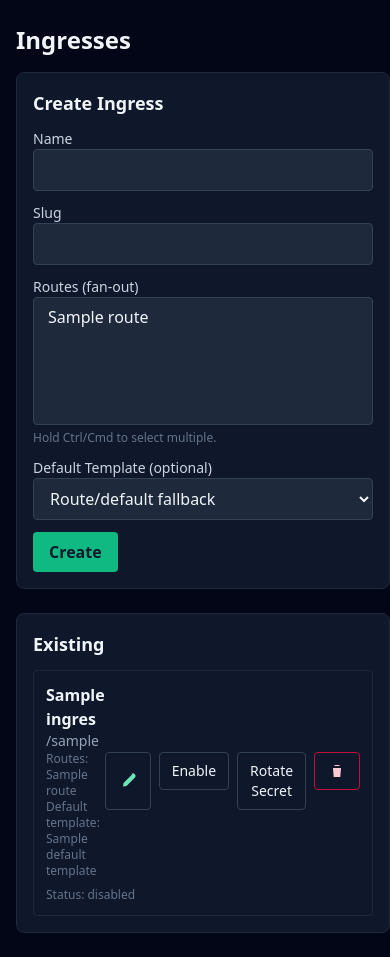
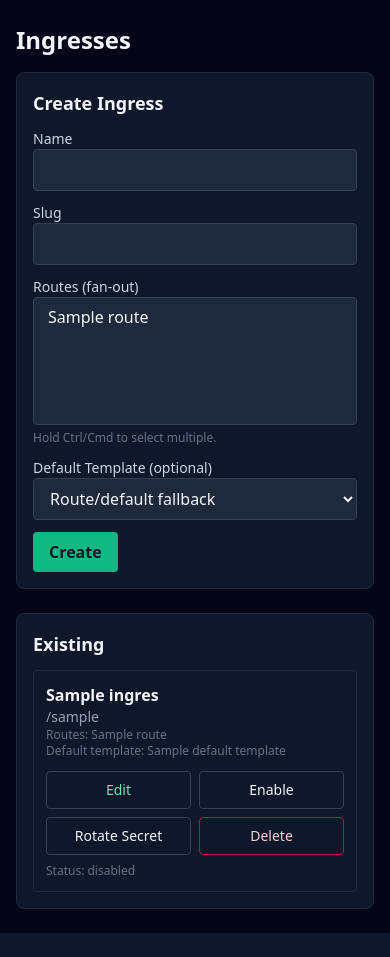
Before and after one commit to Ferdyverse/NotificationHub, a FastAPI app: template app/templates/ingresses.html in a window 390 px wide. Shown: the part 85-1042 px from the top of the page. After the commit the page ends 1018 px from the top, so only its background shows below. Run offline with FastAPI, Linux system fonts and the light colour scheme; the template is opened without the code that fills it: most values are stand-ins (such as "Sample title", 1, 10 or a date in 2020); some libraries are stand-ins or nearby versions.

Commit message:
feat(ui): improve ingress action buttons with responsive grid layout

```diff
--- a/app/templates/ingresses.html
+++ b/app/templates/ingresses.html
@@ -44,7 +44,7 @@
     <div class="space-y-3">
       {% for ingress in ingresses %}
         <div class="border border-slate-800 rounded p-3">
-          <div class="flex justify-between items-center">
+          <div class="flex flex-col gap-3 sm:flex-row sm:items-center sm:justify-between">
             <div>
               <div class="font-semibold">{{ ingress.name }}</div>
               <div class="text-sm text-slate-400">/{{ ingress.slug }}</div>
@@ -55,25 +55,21 @@
                 Default template: {{ ingress.default_template.name if ingress.default_template else "-" }}
               </div>
             </div>
-            <div class="flex gap-2">
-              <a class="px-3 py-2 rounded border border-slate-700 text-emerald-300 inline-flex items-center justify-center" href="/ui/ingresses/{{ ingress.id }}" aria-label="Edit">
-                <svg class="h-5 w-5" viewBox="0 0 20 20" fill="currentColor" aria-hidden="true">
-                  <path d="M13.586 3a2 2 0 0 1 2.828 0l.586.586a2 2 0 0 1 0 2.828l-8.5 8.5-3.5.586.586-3.5 8.5-8.5z"/>
-                </svg>
+            <div class="grid grid-cols-2 gap-2 w-full sm:w-56">
+              <a class="px-3 py-2 rounded border border-slate-700 text-emerald-300 text-sm text-center" href="/ui/ingresses/{{ ingress.id }}">
+                Edit
               </a>
-              <form method="post" action="/ui/ingresses/{{ ingress.id }}/toggle">
-                <button class="px-3 py-2 rounded border border-slate-700 text-sm">
+              <form method="post" action="/ui/ingresses/{{ ingress.id }}/toggle" class="w-full">
+                <button class="w-full px-3 py-2 rounded border border-slate-700 text-sm">
                   {{ "Disable" if ingress.is_active else "Enable" }}
                 </button>
               </form>
-              <form method="post" action="/ui/ingresses/{{ ingress.id }}/rotate">
-                <button class="px-3 py-2 rounded border border-slate-700 text-sm">Rotate Secret</button>
+              <form method="post" action="/ui/ingresses/{{ ingress.id }}/rotate" class="w-full">
+                <button class="w-full px-3 py-2 rounded border border-slate-700 text-sm">Rotate Secret</button>
               </form>
-              <form method="post" action="/ui/ingresses/{{ ingress.id }}/delete" onsubmit="return confirm('Delete this ingress?');">
-                <button class="px-3 py-2 rounded border border-rose-700 text-rose-200 inline-flex items-center justify-center" aria-label="Delete">
-                  <svg class="h-5 w-5" viewBox="0 0 20 20" fill="currentColor" aria-hidden="true">
-                    <path d="M6 7h8l-.7 9H6.7L6 7zM8 4h4l1 1H7l1-1z"/>
-                  </svg>
+              <form method="post" action="/ui/ingresses/{{ ingress.id }}/delete" class="w-full" onsubmit="return confirm('Delete this ingress?');">
+                <button class="w-full px-3 py-2 rounded border border-rose-700 text-rose-200 text-sm">
+                  Delete
                 </button>
               </form>
             </div>
```
